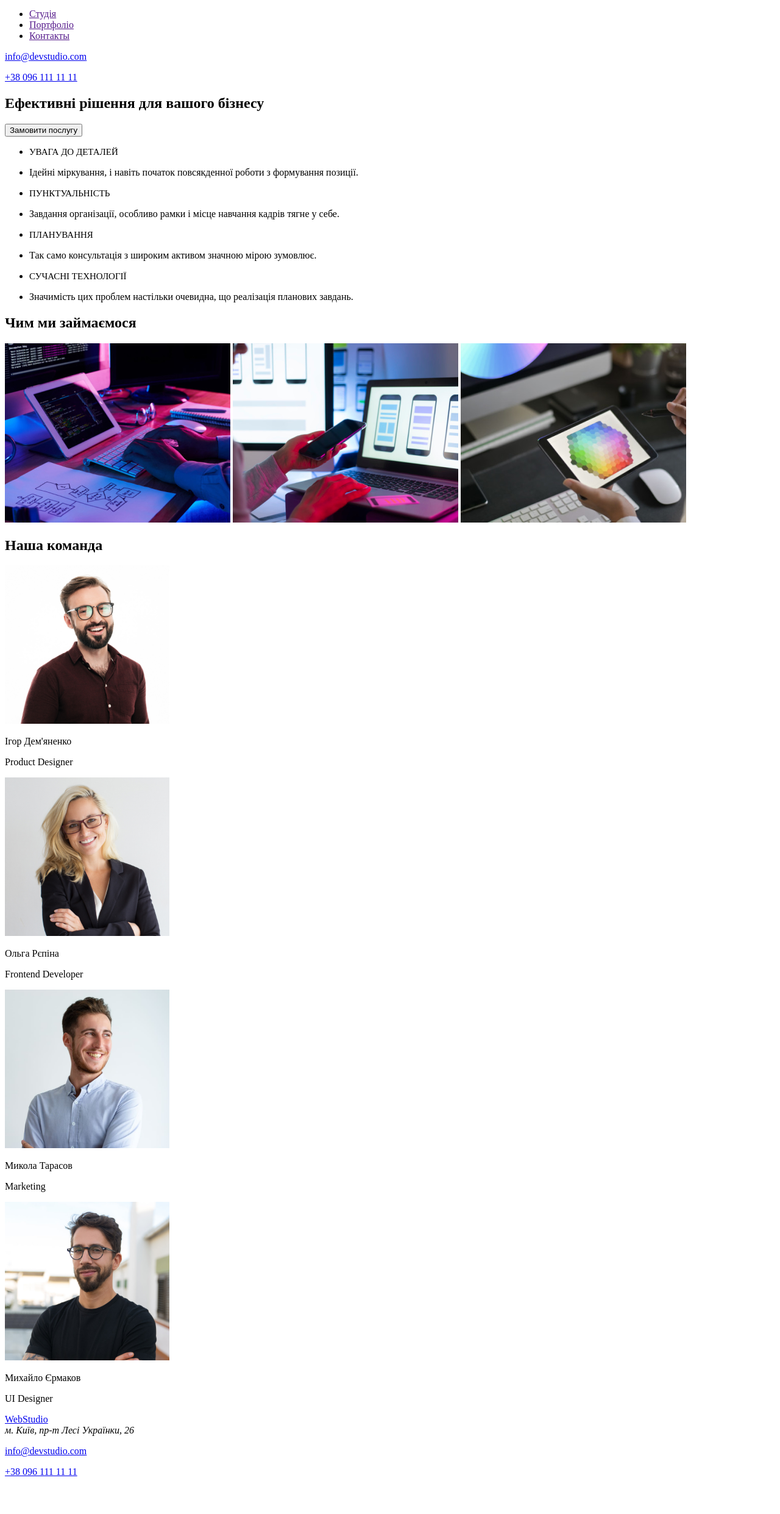
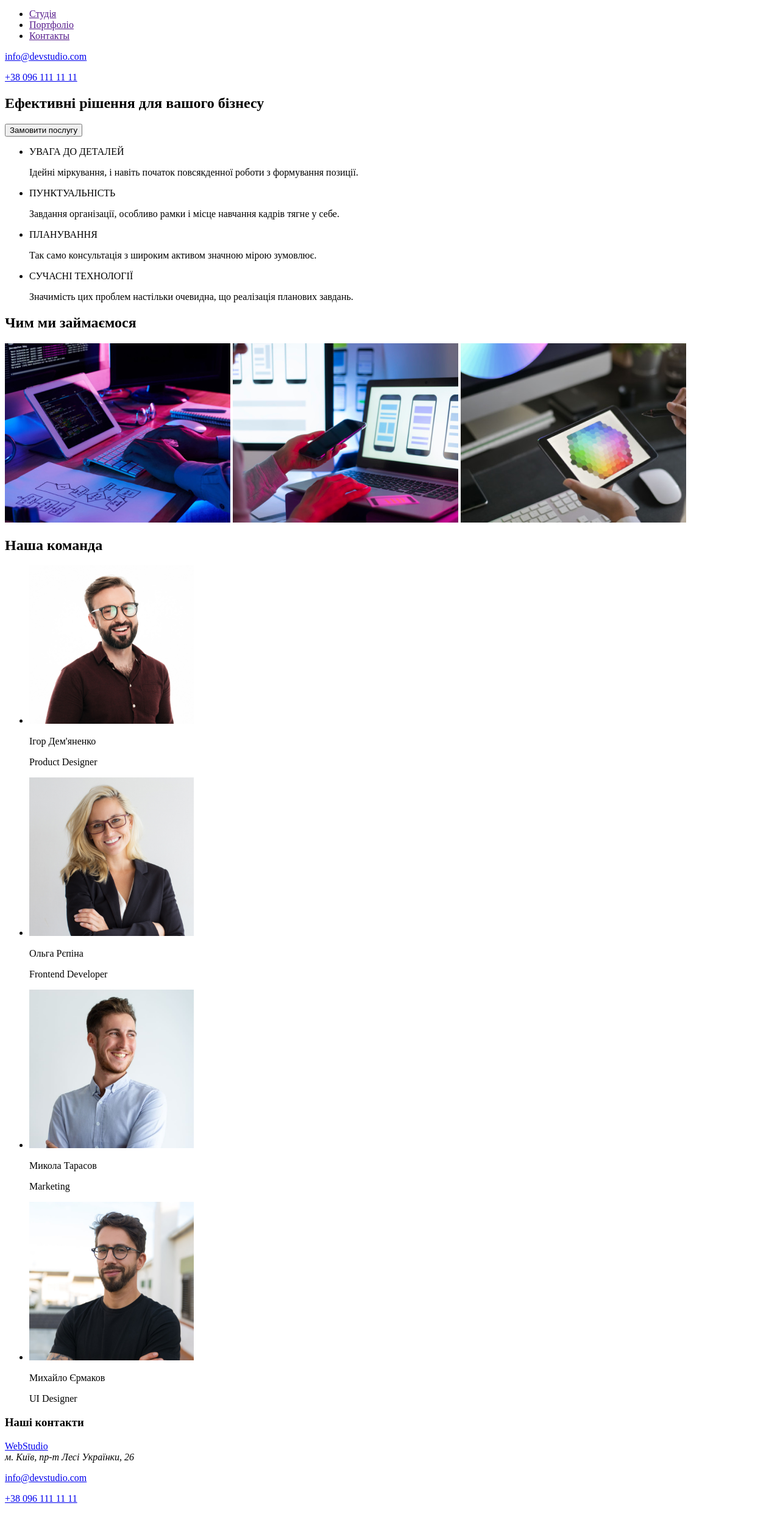
Before and after one commit to AlexMUa7/goit-markup-hw-01, a plain HTML site: page index.html in a window 1280 px wide. Shown: the part 28-2511 px from the top of the page at 61% size. Before the commit the page ends 2467 px from the top, so only its background shows below. Drawn offline with Linux system fonts and the light colour scheme.

Commit message:
Update index.html

```diff
--- a/index.html
+++ b/index.html
@@ -6,7 +6,6 @@
     <meta http-equiv="X-UA-Compatible" content="IE=edge">
     <meta name="viewport" content="width=device-width, initial-scale=1.0">
     <title>Document</title>
-
 </head>
 <body>
     <header>
@@ -31,40 +30,50 @@
             </section>
             <section>
                 <ul>
-                    <li><p style="font-size: 15px;">УВАГА ДО ДЕТАЛЕЙ</p></li>
-                    <li><p>Ідейні міркування, і навіть початок повсякденної роботи з формування позиції.</p></li>
-                    <li><p style="font-size: 15px;">ПУНКТУАЛЬНІСТЬ</p></li>
-                    <li><p>Завдання організації, особливо рамки і місце навчання кадрів тягне у себе.</p></li>
-                    <li><p style="font-size: 15px;">ПЛАНУВАННЯ</p></li>
-                    <li><p>Так само консультація з широким активом значною мірою зумовлює.</p></li>
-                    <li><p style="font-size: 15px;">СУЧАСНІ ТЕХНОЛОГІЇ</p></li>
-                    <li><p>Значимість цих проблем настільки очевидна, що реалізація планових завдань.</p></li>
+                    <li><p>УВАГА ДО ДЕТАЛЕЙ</p>
+                        <p>Ідейні міркування, і навіть початок повсякденної роботи з формування позиції.</p>
+                    </li>
+                    <li><p>ПУНКТУАЛЬНІСТЬ</p>
+                        <p>Завдання організації, особливо рамки і місце навчання кадрів тягне у себе.</p>
+                    </li>
+                    <li><p>ПЛАНУВАННЯ</p>
+                        <p>Так само консультація з широким активом значною мірою зумовлює.</p>
+                    </li>
+                    <li><p>СУЧАСНІ ТЕХНОЛОГІЇ</p>
+                        <p>Значимість цих проблем настільки очевидна, що реалізація планових завдань.</p>
+                    </li>
                 </ul>
                 <h2>Чим ми займаємося</h2>
-                    <img src="./img/what-we-do1.jpg" alt="what we do1" width="370px" height="294px">
-                    <img src="./img/what-we-do2.jpg" alt="what we do2" width="370px" height="294px">
-                    <img src="./img/what-we-do3.jpg" alt="what we do3" width="370px" height="294px">
+                    <img src="./img/what-we-do1.jpg" alt="what we do1" width="370">
+                    <img src="./img/what-we-do2.jpg" alt="what we do2" width="370">
+                    <img src="./img/what-we-do3.jpg" alt="what we do3" width="370">
             </section>
             <section>
                 <h2>Наша команда</h2>
-                <img src="./img/our-team-product-designer.jpg" alt="product-designer" width="270px" height="260px">
+                    <ul>
+                        <li><img src="./img/our-team-product-designer.jpg" alt="product-designer" width="270">
                             <p>Ігор Дем'яненко</p>
                             <p>Product Designer</p>
-                <img src="./img/our-team-frontend-developer.jpg" alt="frontend-developer" width="270px" height="260px">
+                        </li>
+                        <li><img src="./img/our-team-frontend-developer.jpg" alt="frontend-developer" width="270">
                             <p>Ольга Рєпіна</p>
                             <p>Frontend Developer</p>
-                <img src="./img/our-team-marketing.jpg" alt="marketing" width="270px" height="260px">
+                        </li>
+                        <li><img src="./img/our-team-marketing.jpg" alt="marketing" width="270">
                             <p>Микола Тарасов</p>
                             <p>Marketing</p>
-                <img src="./img/our-team-ui-designer.jpg" alt="ui designer" width="270px" height="260px">
+                        </li>
+                        <li><img src="./img/our-team-ui-designer.jpg" alt="ui designer" width="270">
                             <p>Михайло Єрмаков</p>
                             <p>UI Designer</p>
+                        </li>
+                    </ul>
             </section>
         </div>
     </main>
     <footer>
         <section>
-
+                <h3>Нашi контакти</h3>
                 <a class="logo link" href="./index.html">Web<span class="logo-header">Studio</span></a>
                 <address>м. Київ, пр-т Лесі Українки, 26</address>
                 <p><a href="malito:info@devstudio.com">info@devstudio.com</a></p>
```
Lines whose indentation alone changed are shown as unchanged.
